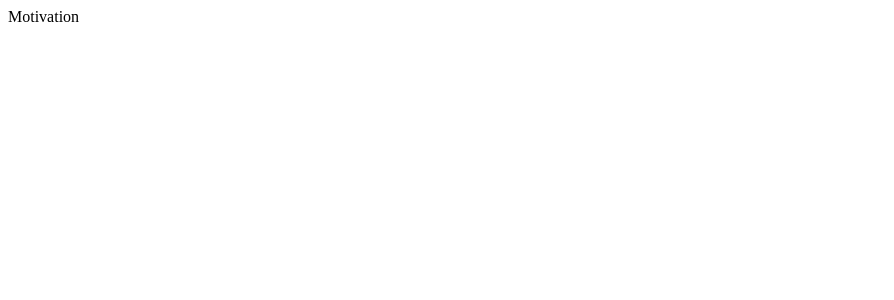
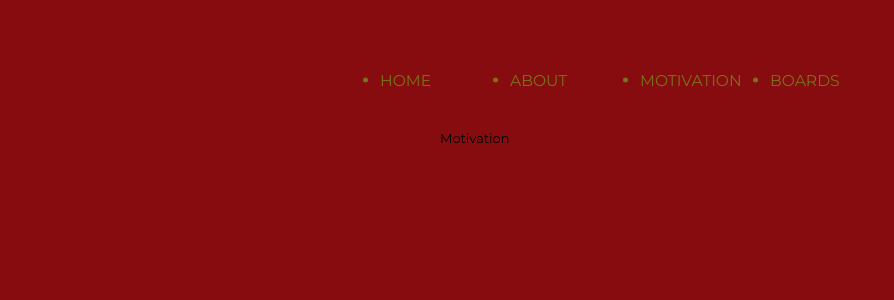
Before and after one commit to DSJR1284/my_app_client, a React (Create React App) app: page /motivation in a window 1280 px wide. Shown: the top 300 px of the page, without its empty margins (0-894 px from the left). Built offline with nearby package versions, Linux system fonts and the light colour scheme.

Commit message:
tested routes added posts to boards

```diff
--- /dev/null
+++ b/src/App.css
@@ -0,0 +1,90 @@
+@import url("https://fonts.googleapis.com/css2?family=Montserrat:wght@400;500;600;700&display=swap");
+* {
+  margin: 0;
+  padding: 0;
+  -webkit-box-sizing: border-box;
+  box-sizing: border-box;
+
+}
+body {
+  background: #870c10;
+  font-family: "Montserrat", sans-serif;
+  font-size: small;
+
+}
+.navMenu {
+  position: absolute;
+  top: 10%;
+  left: 50%;
+  -webkit-transform: translate(-50%, -50%);
+  transform: translate(-50%, -50%);
+}
+.navMenu a {
+  color: #7c7118;
+  text-decoration: none;
+  font-size: 1.2em;
+  text-transform: uppercase;
+  font-weight: 400;
+  display: inline-block;
+  padding-right: 30px;
+  width: 130px;
+  -webkit-transition: all 0.2s ease-in-out;
+  transition: all 0.2s ease-in-out;
+}
+.navMenu a:hover {
+  color: #fddb3a;
+}
+.navMenu .dot {
+  width: 6px;
+  height: 6px;
+  background: #fddb3a;
+  border-radius: 50%;
+  opacity: 0;
+  -webkit-transform: translateX(30px);
+  transform: translateX(30px);
+  -webkit-transition: all 0.2s ease-in-out;
+  transition: all 0.2s ease-in-out;
+}
+.navMenu a:nth-child(1):hover ~ .dot {
+  -webkit-transform: translateX(30px);
+  transform: translateX(30px);
+  -webkit-transition: all 0.2s ease-in-out;
+  transition: all 0.2s ease-in-out;
+  opacity: 1;
+}
+.navMenu a:nth-child(2):hover ~ .dot {
+  -webkit-transform: translateX(110px);
+  transform: translateX(110px);
+  -webkit-transition: all 0.2s ease-in-out;
+  transition: all 0.2s ease-in-out;
+  opacity: 1;
+}
+.navMenu a:nth-child(3):hover ~ .dot {
+  -webkit-transform: translateX(200px);
+  transform: translateX(200px);
+  -webkit-transition: all 0.2s ease-in-out;
+  transition: all 0.2s ease-in-out;
+  opacity: 1;
+}
+.navMenu a:nth-child(4):hover ~ .dot {
+  -webkit-transform: translateX(285px);
+  transform: translateX(285px);
+  -webkit-transition: all 0.2s ease-in-out;
+  transition: all 0.2s ease-in-out;
+  opacity: 1;
+}
+
+img{
+    border-radius: 25px;
+  }
+  .Home, .About, .Motivation, .Board{
+    padding: 50px;
+    padding-top: 100px;
+    max-width: 500px;
+    margin: 30px auto;
+    overflow: auto;
+    min-height: 300px;
+    /* border: 1px solid steelblue; */
+    /* padding: 30px; */
+    border-radius: 5px;
+  }
--- a/src/components/About.js
+++ b/src/components/About.js
@@ -2,7 +2,7 @@ import React from 'react'
 
 const About = () => {
     return (
-        <div>
+        <div className='About'>
             About
         </div>
     )
--- a/src/components/App.js
+++ b/src/components/App.js
@@ -1,11 +1,12 @@
 import React from 'react'
-// import BoardsContainer from './BoardsContainer'
 import Router from './Router'
-// import PostsContainer from './PostsContainer'
+import NavBar from './NavBar'
+
 
 const App = () => {
   return (
     <div className="App">
+      <NavBar />
       <Router />
     </div>
   );
--- /dev/null
+++ b/src/components/Boards.js
@@ -0,0 +1,30 @@
+import React from 'react'
+import { connect } from 'react-redux'
+import { useSelector} from 'react-redux'
+import {fetchPosts} from '../actions/postsActions'
+
+const Boards = ({boards,posts}) => {
+    const postsState = useSelector(state => state.posts.posts)
+    console.log(postsState)
+    return (
+        <div className='Boards'>
+            {boards.map(b => <ul>
+                <li key={b.id}>
+                    {b.title}
+                </li>
+            </ul>)}
+            {posts.map(p => <ul>
+                <li key={p.id}>
+                    {p.image}
+                    {p.description}
+                </li>
+            </ul>)}
+        </div>
+    )
+}
+
+const mapStateToProps = state => {
+    return {boards: state.boards, posts: state.posts}
+}
+
+export default connect(mapStateToProps, fetchPosts)(Boards);
--- a/src/components/BoardsContainer.js
+++ b/src/components/BoardsContainer.js
@@ -2,6 +2,8 @@ import React, { Component } from 'react'
 import { connect } from 'react-redux'
 
 import {fetchBoards} from '../actions/boardsActions'
+import Boards from './Boards'
+import PostsForm from './PostsForm'
 
 
 class BoardsContainer extends Component {
@@ -13,7 +15,8 @@ class BoardsContainer extends Component {
 render() {
         return (
             <div>
-                Boards
+                <Boards />
+                <PostsForm />
             </div>
         )
     }
--- a/src/components/Home.js
+++ b/src/components/Home.js
@@ -2,7 +2,7 @@ import React from 'react'
 
 const Home = () => {
     return (
-        <div>
+        <div className='Home'>
             Home
         </div>
     )
--- a/src/components/Motivation.js
+++ b/src/components/Motivation.js
@@ -2,7 +2,7 @@ import React from 'react'
 
 const Motivation = () => {
     return (
-        <div>
+        <div className='Motivation'>
             Motivation
         </div>
     )
--- /dev/null
+++ b/src/components/NavBar.js
@@ -0,0 +1,25 @@
+import React from 'react'
+import { NavLink } from 'react-router-dom';
+
+
+const NavBar = () => {
+    return (
+        <div className="navMenu">
+        <ul>
+            <NavLink to="/" exact >
+            <li>Home</li>
+            </NavLink>
+            <NavLink to="/about" exact >
+            <li>About</li>
+            </NavLink>
+            <NavLink to="/motivation"exact>
+            <li>Motivation</li>
+            </NavLink>
+            <NavLink to="/boards" exact >
+                <li> Boards</li>
+            </NavLink>
+        </ul>
+        </div>
+    )
+}
+export default NavBar;
--- a/src/index.js
+++ b/src/index.js
@@ -1,3 +1,4 @@
+import './App.css'
 import React from 'react';
 import ReactDOM from 'react-dom';
 import {createStore, applyMiddleware} from 'redux'
```
Also changed, not shown: src/components/Posts.js (added, +21 -0 lines), src/components/PostsContainer.js (+20 -18 lines), 1 other file (tests, documents, lock files or other folders).
